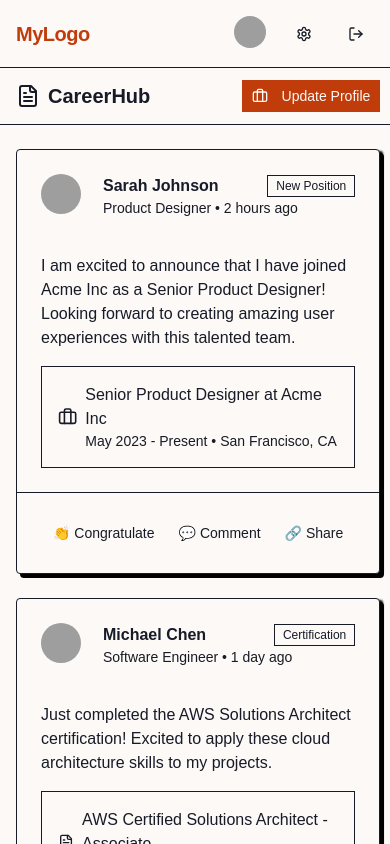
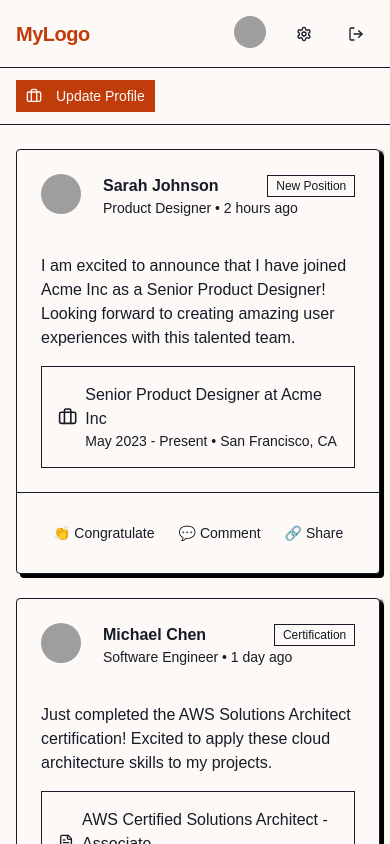
Before and after one commit to ttoino/dotme, a Next.js app: page / in a window 390 px wide. Shown: the top 844 px of the page. Built offline with nearby package versions, Linux system fonts and the light colour scheme; grey boxes are pictures that could not be loaded.

Commit message:
removed misplaced heading

```diff
--- a/src/app/page.tsx
+++ b/src/app/page.tsx
@@ -12,10 +12,6 @@ export default function HomePage() {
       <div className="flex-1">
         <header className="sticky top-0 z-10 bg-background border-b border-border px-4 py-3">
           <div className="flex items-center justify-between max-w-5xl mx-auto">
-            <div className="md:hidden flex items-center">
-              <FileText className="h-6 w-6 mr-2" />
-              <h1 className="text-xl font-bold">CareerHub</h1>
-            </div>
             <div className="relative w-full max-w-md mx-4 hidden md:block">
               <Search className="absolute left-3 top-1/2 transform -translate-y-1/2 h-4 w-4 text-muted-foreground" />
               <input
@@ -38,7 +34,6 @@ export default function HomePage() {
         </header>
 
         <main className="max-w-3xl mx-auto px-4 py-6 space-y-6">
-          {/* --- CARD 1 --- */}
           <Card>
             <CardHeader className="flex flex-row items-start space-x-4 pb-3">
               <Avatar className="h-10 w-10">
@@ -74,7 +69,6 @@ export default function HomePage() {
             </CardFooter>
           </Card>
 
-          {/* --- CARD 2 --- */}
           <Card>
             <CardHeader className="flex flex-row items-start space-x-4 pb-3">
               <Avatar className="h-10 w-10">
@@ -110,7 +104,6 @@ export default function HomePage() {
             </CardFooter>
           </Card>
 
-          {/* --- CARD 3 --- */}
           <Card>
             <CardHeader className="flex flex-row items-start space-x-4 pb-3">
               <Avatar className="h-10 w-10">
```
